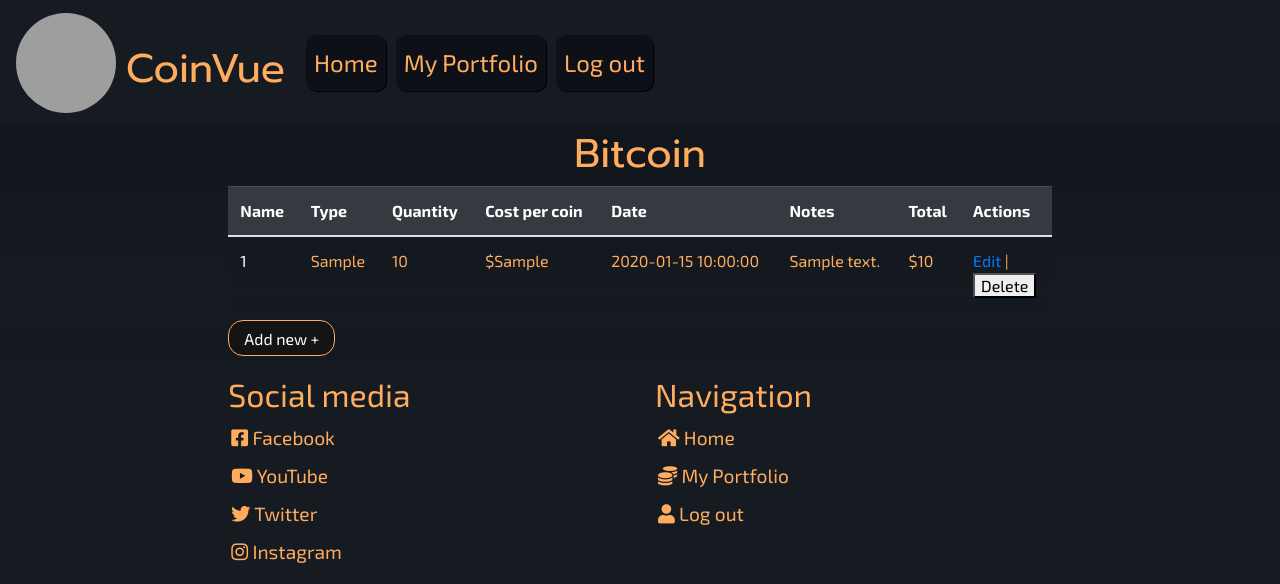
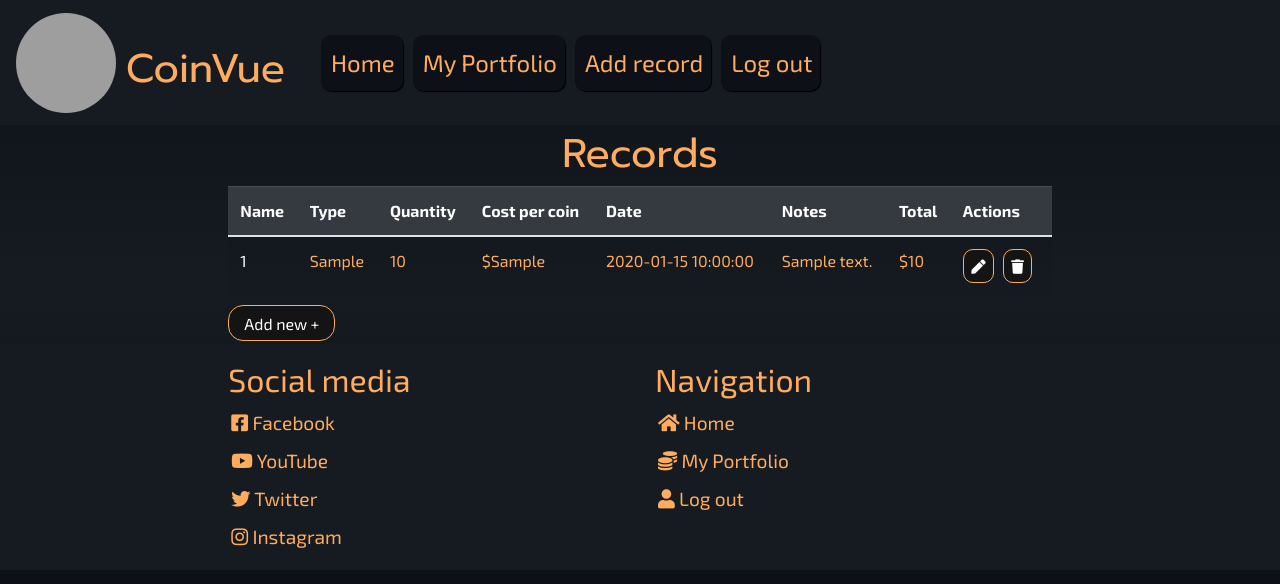
Before and after one commit to luke2533/coin-vue, a Flask app: template templates/records.html in a window 1280 px wide. Shown: the top 584 px of the page. Run offline with Flask 2, Linux system fonts and the light colour scheme; the visitor is signed in with stand-in values (Sample User, id 1); the template is opened without the code that fills it: most values are stand-ins (such as "Sample title", 1, 10 or a date in 2020); some libraries are stand-ins or nearby versions; grey boxes are pictures that could not be loaded.

Commit message:
HTML and CSS small fixes

```diff
--- a/app.py
+++ b/app.py
@@ -134,8 +134,6 @@ def portfolio():
 
             for token in portfolios:
                 tokens = token["tokens"]
-                print("-----------------")
-                print(tokens)
 
                 url = f"http://api.coincap.io/v2/assets/{ tokens }"
 
@@ -150,16 +148,12 @@ def portfolio():
                 price = coin_data["priceUsd"]
                 day_percent = coin_data["changePercent24Hr"]
 
-                print(day_percent)
-                print(price)
-
                 new_results = results["id"]
                 new_results.append({
                     "price": float(price),
                     "day_percent": float(day_percent)
                 })
 
-            print(results)
             token_id = results["id"]
 
     return render_template(("portfolio.html"), username=username,
@@ -288,14 +282,14 @@ def add_record():
 
             old_holdings = float(token_id_object.get("holdings"))
 
-            updated_holdings = (float(quantity)
-                                + float(old_holdings))
-            updated_value = (float(price)
-                             * float(updated_holdings))
-            updated_total = (float(total)
-                             + float(token_id_object.get("grand_total")))
-            updated_profit = (float(updated_value)
-                              - float(updated_total))
+            updated_holdings = (float(quantity) +
+                                float(old_holdings))
+            updated_value = (float(price) *
+                             float(updated_holdings))
+            updated_total = (float(total) +
+                             float(token_id_object.get("grand_total")))
+            updated_profit = (float(updated_value) -
+                              float(updated_total))
             # Calculates new portfolio contents adding,
             # new record to portfolio values
 
@@ -316,10 +310,10 @@ def add_record():
             elif record_type == "Sell":
                 _id = user_portfolio_contents["_id"]
                 portfolio_contents = user_portfolio_contents["id"]
-                sell_holdings = (float(token_id_object.get("holdings")
-                                 - float(quantity)))
-                sell_total = (float(token_id_object.get("grand_total")
-                              - float(token_id_object.get("value"))))
+                sell_holdings = (float(token_id_object.get("holdings") -
+                                 float(quantity)))
+                sell_total = (float(token_id_object.get("grand_total") -
+                              float(token_id_object.get("value"))))
                 # Calculates new portfolio contents subtracting,
                 # new record to portfolio values
 
@@ -409,14 +403,14 @@ def edit_record(record_id):
             holdings = float(old_holdings) - float(old_quantity)
             grand_total = float(old_grand_total) - float(old_total)
 
-            new_holdings = (float(new_quantity)
-                            + float(holdings))
-            new_value = (float(price)
-                         * float(new_holdings))
-            new_grand_total = (float(new_total)
-                               + float(grand_total))
-            new_profit = (float(new_value)
-                          - float(new_grand_total))
+            new_holdings = (float(new_quantity) +
+                            float(holdings))
+            new_value = (float(price) *
+                         float(new_holdings))
+            new_grand_total = (float(new_total) +
+                               float(grand_total))
+            new_profit = (float(new_value) -
+                          float(new_grand_total))
 
             portfolio_contents[token_id_object_position] = {
                 "token_id": token_id,
@@ -500,4 +494,4 @@ def delete_record(record_id):
 if __name__ == "__main__":
     app.run(host=os.environ.get("IP"),
             port=int(os.environ.get("PORT")),
-            debug=True)
+            debug=bool(os.environ["DEBUG_MODE"]))
--- a/static/css/style.css
+++ b/static/css/style.css
@@ -48,6 +48,13 @@ button {
 
 /* Nav-bar */
 
+#nav-menu {
+    z-index: 999;
+    background-color: #161b22;
+    padding: 15px;
+    width: 100% !important;
+}
+
 .nav-bar {
     background-color: #161b22;
     height: 125px;
@@ -84,6 +91,7 @@ button {
     padding: 10px;
     margin: 5px;
     border-radius: 10px;
+    padding-left: 10px !important;
 }
 
 .nav-link:hover {
@@ -167,6 +175,22 @@ button {
     overflow: auto;
 }
 
+.record-link {
+    background-color: #141414;
+    border: #FFAC5E 1px solid;
+    border-radius: 10px;
+    color: white;
+    padding: 7.5px;
+    margin-right: 5px;
+    font-size: 0.9em !important;
+}
+
+.record-link:hover {
+    background-color: #FFAC5E;
+    color: black;
+    border: black 1px solid;
+}
+
 /* Records page */
 
 /* Add record page */
@@ -195,9 +219,18 @@ button {
 
 /* Breakpoints */
 
+@media (min-width: 993px) {
+    .scroll {
+        display: none;
+    }
+}
+
 @media (max-width: 992px) {
     .table-overflow {
         overflow: auto !important;
+    }
+    .scroll {
+        color: white;
     }
 }
 
@@ -223,9 +256,6 @@ button {
 }
 
 @media (max-width: 321px) {
-    .navbar {
-        flex-wrap: nowrap;
-    }
     .logo {
         height: 65px;
         width: 65px;
--- a/templates/add_record.html
+++ b/templates/add_record.html
@@ -54,8 +54,6 @@
                                     </select>
                                 </div>
                             </div>
-
-                            <h3 class="text-center">Bitcoin</h3>
 
                             <input type="text" placeholder="Quantity" class="record" id="quantity" name="quantity" required>
 
--- a/templates/base.html
+++ b/templates/base.html
@@ -36,6 +36,9 @@
                         {% if username is not none %}
                             <li class="nav-item">
                                 <a class="nav-link btn-link" href="{{ url_for('portfolio') }}">My Portfolio</a>
+                            </li>
+                            <li class="nav-item">
+                                <a class="nav-link btn-link" href="{{ url_for('add_record') }}">Add record</a>
                             </li>
                         {% else %}
                             <li class="nav-item">
--- a/templates/index.html
+++ b/templates/index.html
@@ -15,6 +15,8 @@
                 {% else %}
                     <p class="text-center">Don't have an account? <a href="{{ url_for('signup') }}">Sign up here</a></p>
                 {% endif %}
+
+                <p class="scroll text-center">Drag the crypto table for more information</p>
 
                 <div class="table-overflow">
                     <table class="table table-striped">
--- a/templates/records.html
+++ b/templates/records.html
@@ -4,8 +4,8 @@
     <div class="container-fluid">
         <div class="row justify-content-center">
             <div class="col-12 col-md-11 col-xl-8">
-                <h1 class="text-center">Bitcoin</h1>
-                <!-- Token name goes there -->
+                <h1 class="text-center">Records</h1>
+                <p class="scroll text-center">Drag the records table for more information</p>
                 <div class="table-overflow">
                     <table class="table table-striped">
                         <thead class="table-dark">
@@ -32,10 +32,10 @@
                                     <td class="notes-overflow">{{ record.notes }}</td>
                                     <td>${{ record.total }}</td>
                                     <td>
-                                        <a href="{{ url_for('edit_record', record_id=record._id) }}">Edit</a> |
                                         <!-- Need some sort of ID for record -->
                                         <form method="POST" action="{{ url_for('delete_record', record_id=record._id) }}">
-                                            <button type="submit">Delete</button>
+                                            <a href="{{ url_for('edit_record', record_id=record._id) }}" class="record-link"><i class="fas fa-pen"></i></a>
+                                            <button type="submit" class="record-link"><i class="fas fa-trash"></i></button>
                                         </form>
                                         <!-- Delete record -->
                                     </td>
```
Also changed, not shown: templates/portfolio.html (+4 -3 lines), README.md.
